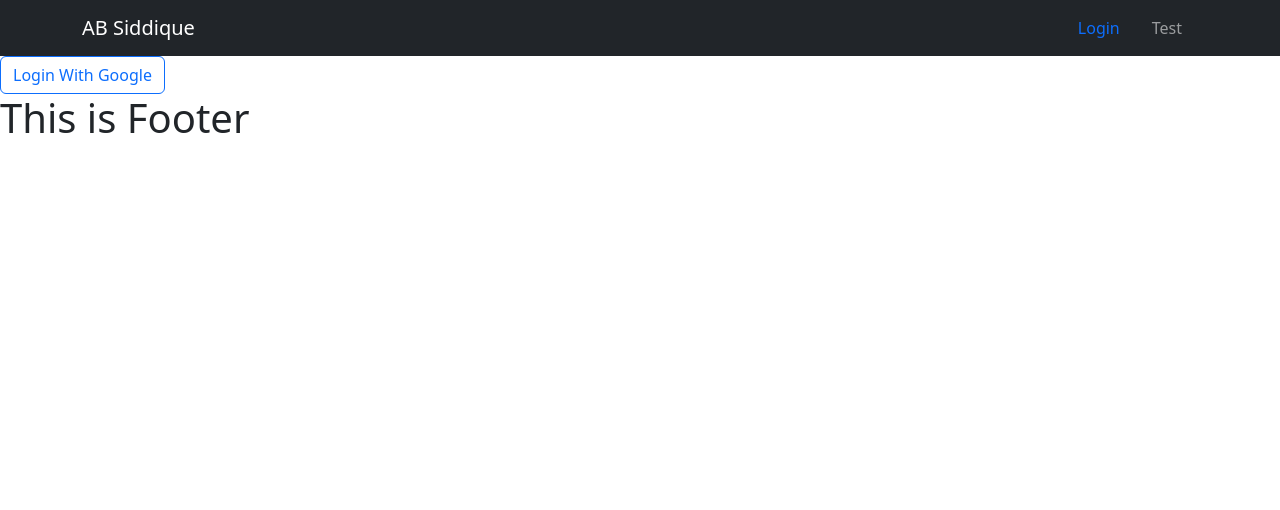
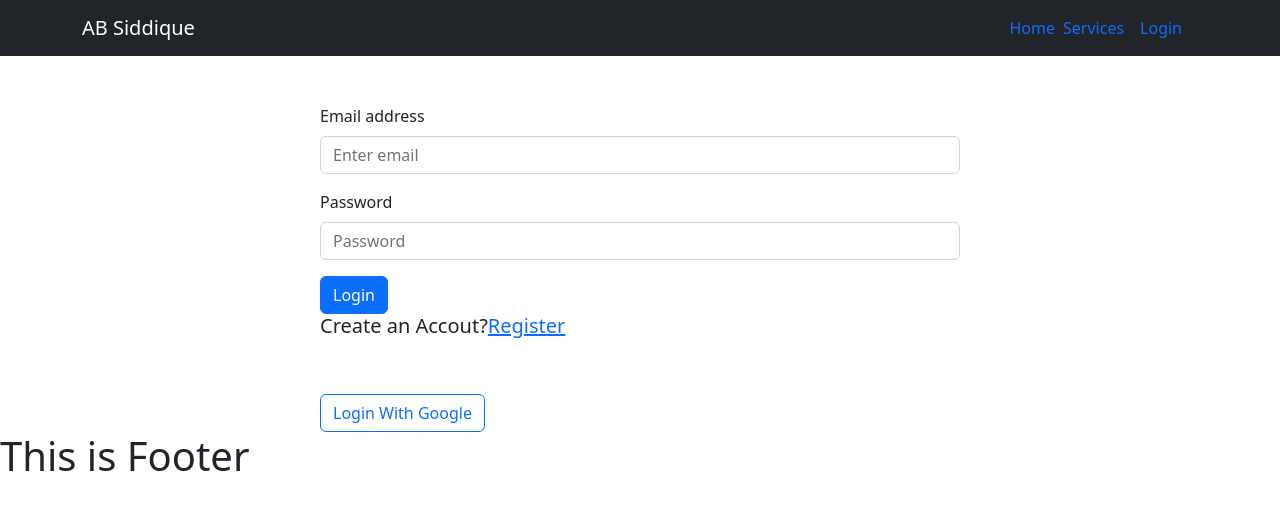
Before and after one commit to ab-sid/photography-service, a React (Create React App) app: page /login in a window 1280 px wide. Shown: the top 510 px of the page. Built offline with nearby package versions, Linux system fonts and the light colour scheme; no server answers.

Commit message:
add email and pass login reg system

```diff
--- a/src/Pages/Login/Login.js
+++ b/src/Pages/Login/Login.js
@@ -2,8 +2,11 @@ import { GoogleAuthProvider, onAuthStateChanged } from 'firebase/auth';
 import React, { useContext, useEffect } from 'react';
 import Button from 'react-bootstrap/Button';
 import { AuthContext } from '../../contexts/AuthProvider/AuthProvider';
+import Form from 'react-bootstrap/Form';
+import { Link, useNavigate } from 'react-router-dom';
 const Login = () => {
-    const { googleLoginProvider } = useContext(AuthContext);
+    const navigate = useNavigate()
+    const { googleLoginProvider, signIn } = useContext(AuthContext);
     const googleProvider = new GoogleAuthProvider()
 
     const handleGoogleSignIn = () => {
@@ -11,13 +14,46 @@ const Login = () => {
             .then(result => {
                 const user = result.user;
                 console.log(user)
+                navigate('/')
+            })
+            .catch(error => console.error(error))
+    }
+
+    const handleSubmit = event => {
+        event.preventDefault();
+        const form = event.target;
+        const email = form.email.value;
+        const password = form.password.value;
+        signIn(email, password)
+            .then(result => {
+                const user = result.user;
+                console.log(user)
+                form.reset();
+                navigate('/')
             })
             .catch(error => console.error(error))
     }
 
     return (
-        <div>
-            <Button onClick={handleGoogleSignIn} variant="outline-primary">Login With Google</Button>
+        <div className='w-50 mx-auto mt-5'>
+            <Form onSubmit={handleSubmit}>
+                <Form.Group className="mb-3" controlId="formBasicEmail">
+                    <Form.Label>Email address</Form.Label>
+                    <Form.Control name='email' type="email" placeholder="Enter email" />
+
+                </Form.Group>
+
+                <Form.Group className="mb-3" controlId="formBasicPassword">
+                    <Form.Label>Password</Form.Label>
+                    <Form.Control name='password' type="password" placeholder="Password" />
+                </Form.Group>
+
+                <Button variant="primary" type="submit">
+                    Login
+                </Button>
+                <h5>Create an Accout?<Link to='/register'>Register</Link></h5>
+            </Form>
+            <Button className='mt-5' onClick={handleGoogleSignIn} variant="outline-primary">Login With Google</Button>
         </div>
     );
 };
--- /dev/null
+++ b/src/Pages/Register/Register.js
@@ -0,0 +1,54 @@
+import React, { useContext } from 'react';
+import Button from 'react-bootstrap/Button';
+import Form from 'react-bootstrap/Form';
+import { Link, useNavigate } from 'react-router-dom';
+import { AuthContext } from '../../contexts/AuthProvider/AuthProvider';
+
+const Register = () => {
+    const navigate = useNavigate();
+    const { createUser } = useContext(AuthContext);
+    const handleSubmit = event => {
+        event.preventDefault();
+        const form = event.target;
+        const name = form.name.value;
+        const email = form.email.value;
+        const password = form.password.value;
+        console.log(name, email, password);
+        createUser(email, password)
+            .then(result => {
+                const user = result.user;
+                console.log(user);
+                form.reset();
+                navigate('/login')
+            })
+            .catch(e => console.error(e));
+    }
+    return (
+        <div className='w-50 mx-auto mt-5'>
+            <Form onSubmit={handleSubmit}>
+                <Form.Group className="mb-3" controlId="formBasicEmail">
+                    <Form.Label>Your Name</Form.Label>
+                    <Form.Control name='name' type="text" placeholder="Enter name" />
+
+                </Form.Group>
+                <Form.Group className="mb-3" controlId="formBasicEmail">
+                    <Form.Label>Email address</Form.Label>
+                    <Form.Control name='email' type="email" placeholder="Enter email" required />
+
+                </Form.Group>
+
+                <Form.Group className="mb-3" controlId="formBasicPassword">
+                    <Form.Label>Password</Form.Label>
+                    <Form.Control name='password' type="password" placeholder="Password" required />
+                </Form.Group>
+
+                <Button variant="primary" type="submit">
+                    Register
+                </Button>
+                <h5>Already have an Accout?<Link to='/login'>Login</Link></h5>
+            </Form>
+        </div>
+    );
+};
+
+export default Register;
--- a/src/Pages/ServiceCard/ServiceCard.js
+++ b/src/Pages/ServiceCard/ServiceCard.js
@@ -15,7 +15,7 @@ const ServiceCard = ({ service }) => {
                         {description.slice(0, 50) + '...'}
                     </Card.Text>
                     <Link to={`/singleservice/${_id}`}>
-                        <Button variant="primary">Details</Button>
+                        <Button variant="primary">View Details</Button>
                     </Link>
                 </Card.Body>
             </Card>
--- a/src/Pages/Shared/Header/Header.js
+++ b/src/Pages/Shared/Header/Header.js
@@ -4,19 +4,41 @@ import Nav from 'react-bootstrap/Nav';
 import Navbar from 'react-bootstrap/Navbar';
 import { Link } from 'react-router-dom';
 import { AuthContext } from '../../../contexts/AuthProvider/AuthProvider';
+import Button from 'react-bootstrap/Button';
 
 const Header = () => {
-    const { user } = useContext(AuthContext);
+    const { user, logOut } = useContext(AuthContext);
+    const handleLogOut = () => {
+        logOut()
+            .then()
+            .catch(error => console.error(error))
+    }
     return (
         <div>
             <Navbar bg="dark" variant="dark">
                 <Container>
                     <Navbar.Brand href="#home">AB Siddique</Navbar.Brand>
                     <Nav className="ms-auto align-items-center">
+                        <Link className='me-2 text-decoration-none' to='/home'>Home</Link>
+                        <Link className='me-2 text-decoration-none' to='/home'>Services</Link>
 
-                        <Link className='me-2 text-decoration-none' to='/login'>Login</Link>
-                        <Nav.Link>{user?.displayName}</Nav.Link>
-                        <Link className='me-2 text-decoration-none' to='/home'><Nav.Link>Test</Nav.Link></Link>
+                        <Nav.Link href='#deets'>
+                            {
+                                user?.uid ?
+                                    <>
+                                        <span className='me-2'>{user?.displayName}</span>
+                                        <Link className='me-2 text-decoration-none' to='/addservices'>Add Services</Link>
+                                        <Link className='me-2 text-decoration-none' to='/myreview'>My Review</Link>
+                                        <Button onClick={handleLogOut} variant="outline-warning">Log Out</Button>
+                                    </>
+                                    :
+                                    <>
+                                        <Link className='me-2 text-decoration-none' to='/login'>Login</Link>
+
+                                    </>
+                            }
+                        </Nav.Link>
+
                     </Nav>
                 </Container>
             </Navbar>
--- a/src/Router/Routes/Routes.js
+++ b/src/Router/Routes/Routes.js
@@ -1,6 +1,7 @@
 import Main from "../../Layout/Main";
 import Home from "../../Pages/Home/Home";
 import Login from "../../Pages/Login/Login";
+import Register from "../../Pages/Register/Register";
 import SingleService from "../../Pages/SingleService/SingleService";
 
 const { createBrowserRouter } = require("react-router-dom");
@@ -26,6 +27,10 @@ const router = createBrowserRouter([
             {
                 path: '/login',
                 element: <Login></Login>
+            },
+            {
+                path: '/register',
+                element: <Register></Register>
             }
         ]
     }
--- a/src/contexts/AuthProvider/AuthProvider.js
+++ b/src/contexts/AuthProvider/AuthProvider.js
@@ -1,6 +1,6 @@
 import React, { createContext, useEffect, useState } from 'react';
 import app from '../../firebase/firebase.config';
-import { getAuth, onAuthStateChanged, signInWithPopup } from 'firebase/auth';
+import { createUserWithEmailAndPassword, getAuth, onAuthStateChanged, signInWithEmailAndPassword, signInWithPopup, signOut } from 'firebase/auth';
 
 export const AuthContext = createContext();
 const auth = getAuth(app);
@@ -11,6 +11,15 @@ const AuthProvider = ({ children }) => {
 
     const googleLoginProvider = provider => {
         return signInWithPopup(auth, provider);
+    }
+    const createUser = (email, password) => {
+        return createUserWithEmailAndPassword(auth, email, password)
+    }
+    const signIn = (email, password) => {
+        return signInWithEmailAndPassword(auth, email, password);
+    }
+    const logOut = () => {
+        return signOut(auth);
     }
     useEffect(() => {
         const unsubscribe = onAuthStateChanged(auth, (currentUser) => {
@@ -23,7 +32,10 @@ const AuthProvider = ({ children }) => {
 
     const authInfo = {
         user,
-        googleLoginProvider
+        googleLoginProvider,
+        logOut,
+        createUser,
+        signIn
     }
 
 
```
